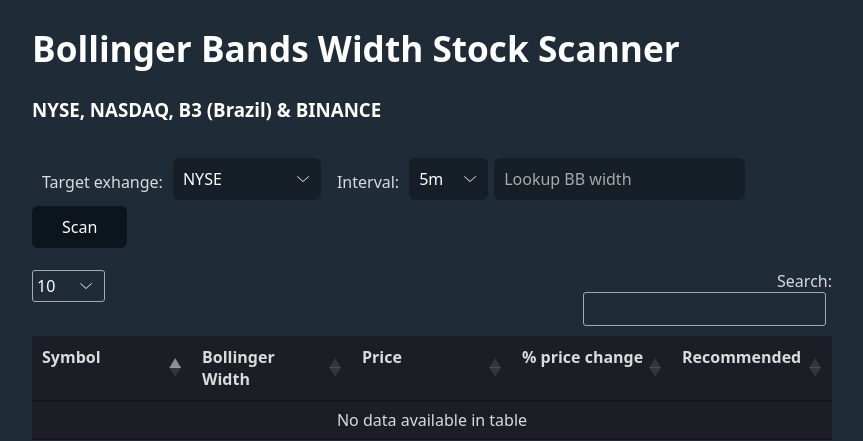
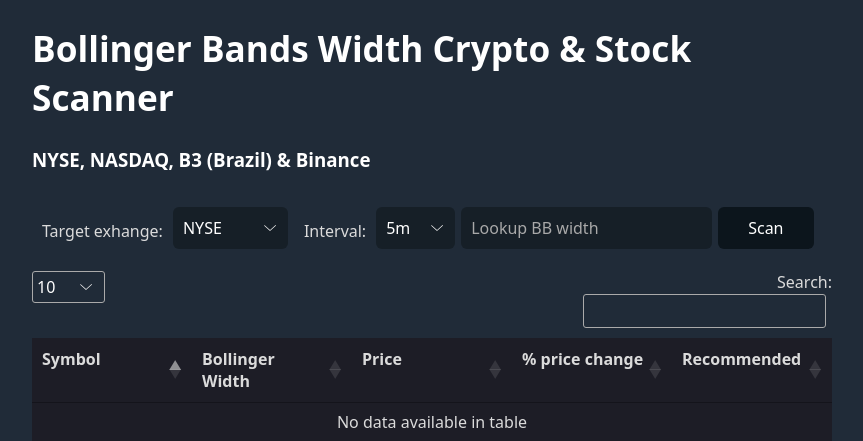
Before and after one commit to bdh777psu/bbw-stock-scanner, a Flask app: page / in a window 1280 px wide. Shown: the top 441 px of the page, without its empty margins (208-1071 px from the left). Run offline with Flask 3, Linux system fonts and the light colour scheme; some libraries are stand-ins or nearby versions.

Commit message:
minor fixes

```diff
--- a/app.py
+++ b/app.py
@@ -9,7 +9,7 @@ app = Flask(__name__)
 client = Client()
 
 symbols_dir = 'exchanges/'
-exchanges = ["NYSE", "NASDAQ", "BMFBOVESPA", "BINANCE"]
+exchanges = ["NYSE", "NASDAQ", "B3", "BINANCE"]
 intervals = ["5m" ,"15m", "30m", "1h", "2h", "4h", "1d", "1W", "1M"]
 
 filtered_symbols = {}
@@ -78,7 +78,7 @@ def symbol_analysis(exchange, interval, symbols):
             screener = "america"
         case "NASDAQ":
             screener = "america"
-        case "BMFBOVESPA":
+        case "B3":
             screener = "brazil"
         case "BINANCE":
             screener = "crypto"
--- a/templates/index.html
+++ b/templates/index.html
@@ -8,11 +8,11 @@
 
         <meta name="viewport" content="width=device-width, initial-scale=1.0">
 
-        <title>Bollinger Bands Width Stock Scanner - NYSE, NASDAQ, B3 (Brazil) & BINANCE</title>
+        <title>Bollinger Bands Width Crypto & Stock Scanner</title>
     </head>
     <body>
-        <h1>Bollinger Bands Width Stock Scanner</h1>
-        <h3>NYSE, NASDAQ, B3 (Brazil) & BINANCE</h3>
+        <h1>Bollinger Bands Width Crypto & Stock Scanner</h1>
+        <h3>NYSE, NASDAQ, B3 (Brazil) & Binance</h3>
         <br>
 
         <form class="form-inline" action="/" method="POST">
```
Also changed, not shown: README.md.
